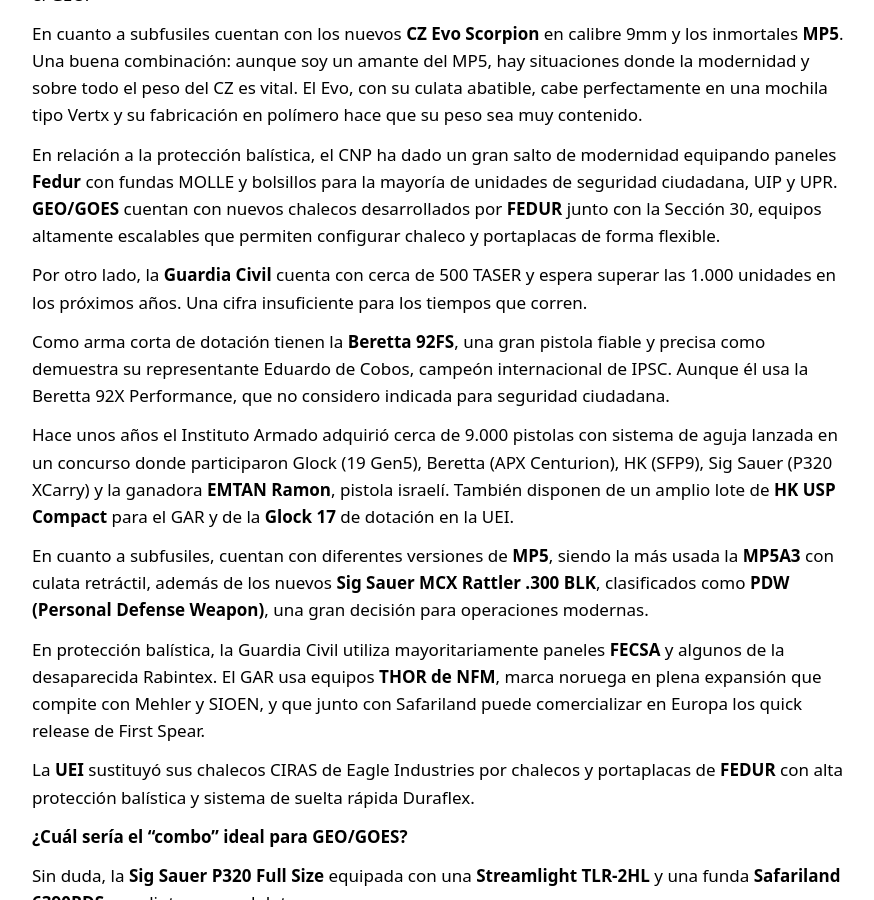
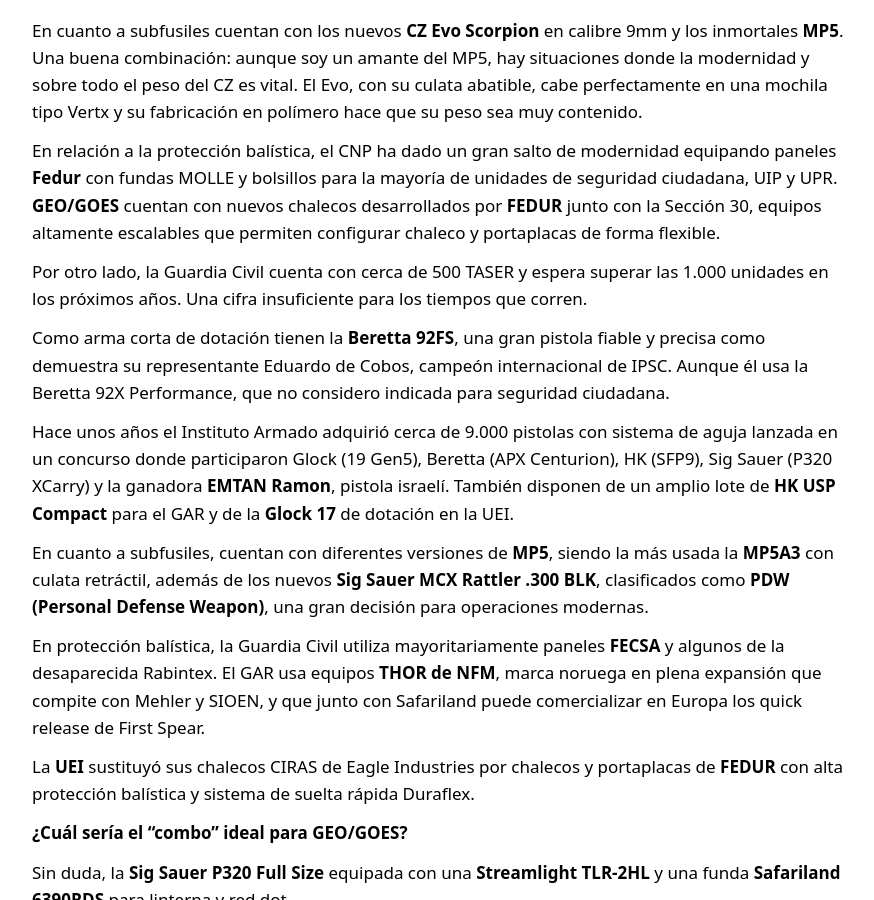
Before and after one commit to imperialdefensegroup/articulos, a Jekyll site: the page built from _posts/2025-09-04-luis-casanas-de-castro-consultor-tactico.md, in a window 1280 px wide and 900 px high, scrolled down 2415 px. Shown: the whole window, without its empty margins (198-1072 px from the left). Built offline with Jekyll 4.4.1, drawn with Linux system fonts in a browser that asks for light colours.

```diff
--- a/_posts/2025-09-04-luis-casanas-de-castro-consultor-tactico.md
+++ b/_posts/2025-09-04-luis-casanas-de-castro-consultor-tactico.md
@@ -37,7 +37,7 @@ Con más de **20 años** de experiencia como tirador deportivo en disciplinas co
 
 ---
 
-# Entrevista parte 1 a Luis Casañas de Castro
+## Entrevista parte 1 a Luis Casañas de Castro
 
 **¿Cómo ves el sector de defensa y seguridad en España?**
 
@@ -61,7 +61,7 @@ En cuanto a subfusiles cuentan con los nuevos **CZ Evo Scorpion** en calibre 9mm
 
 En relación a la protección balística, el CNP ha dado un gran salto de modernidad equipando paneles **Fedur** con fundas MOLLE y bolsillos para la mayoría de unidades de seguridad ciudadana, UIP y UPR. **GEO/GOES** cuentan con nuevos chalecos desarrollados por **FEDUR** junto con la Sección 30, equipos altamente escalables que permiten configurar chaleco y portaplacas de forma flexible.
 
-Por otro lado, la **Guardia Civil** cuenta con cerca de 500 TASER y espera superar las 1.000 unidades en los próximos años. Una cifra insuficiente para los tiempos que corren.
+Por otro lado, la Guardia Civil cuenta con cerca de 500 TASER y espera superar las 1.000 unidades en los próximos años. Una cifra insuficiente para los tiempos que corren.
 
 Como arma corta de dotación tienen la **Beretta 92FS**, una gran pistola fiable y precisa como demuestra su representante Eduardo de Cobos, campeón internacional de IPSC. Aunque él usa la Beretta 92X Performance, que no considero indicada para seguridad ciudadana.
 
```
